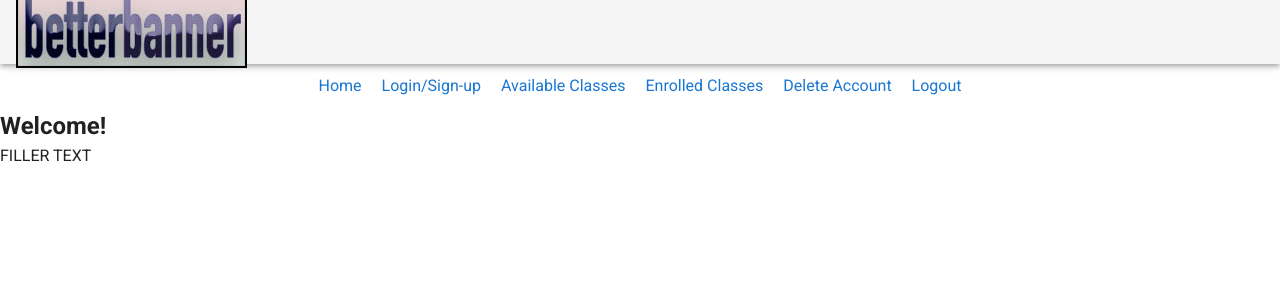
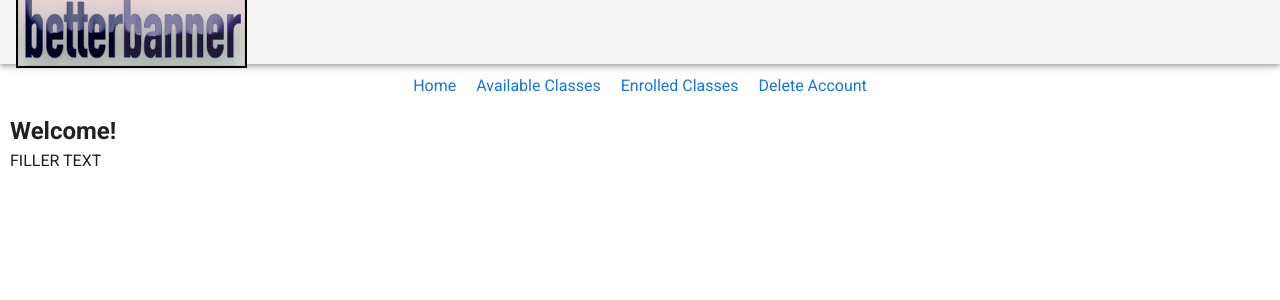
Before and after one commit to astevens8182/Betterbannerv1, a Vue app: page / in a window 1280 px wide. Shown: the top 300 px of the page. Built offline with nearby package versions, Linux system fonts and the light colour scheme; no server answers.

Commit message:
Update Home.vue

```diff
--- a/src/components/Home.vue
+++ b/src/components/Home.vue
@@ -1,22 +1,18 @@
 <template>
 <div id=awda>
-  <div >
-<header>
-        <!-- <img src="banner.jpg" alt="Banner photo"> -->
-</header>
+  <div>
       <nav>
           <a @click="goHome">Home</a>
-          <a @click="goLoginSignup">Login/Sign-up</a>
           <a @click="goAClasses">Available Classes</a>
           <a @click="goEClasses">Enrolled Classes</a>
           <a >Delete Account</a>
-          <a >Logout</a>
       </nav>
   </div>
-<div>
-  <h2>Welcome!</h2>
-</div>
-  <p>FILLER TEXT</p>
+  <div id="content">
+    <h2>Welcome!</h2>
+
+    <p>FILLER TEXT</p>
+  </div>
 </div>
 </template>
 
@@ -30,6 +26,7 @@ export default {
 
   },
   methods: {
+
   goHome() {
     this.$router.push({ path: "/" });
   },
@@ -54,12 +51,16 @@ export default {
 
 <style>
 nav {
-  padding: 5px;
-  margin: 5px;
+  text-align: center;
 }
 
 nav a {
   padding: 5px;
   margin: 5px;
 }
+
+#content {
+  padding: 5px;
+  margin: 5px;
+}
 </style>
```
